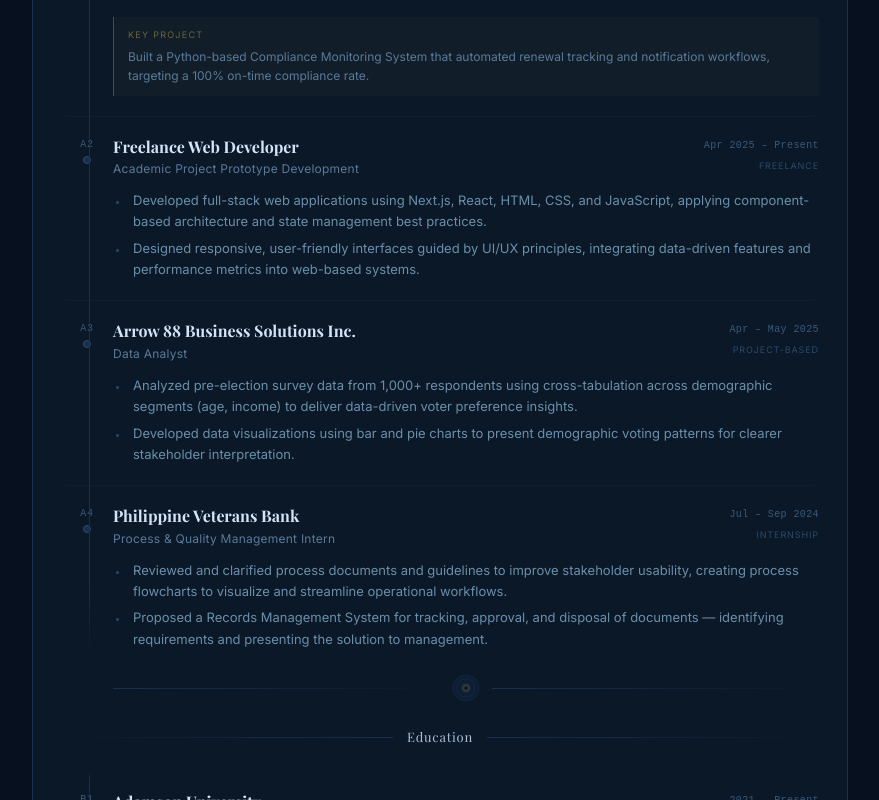
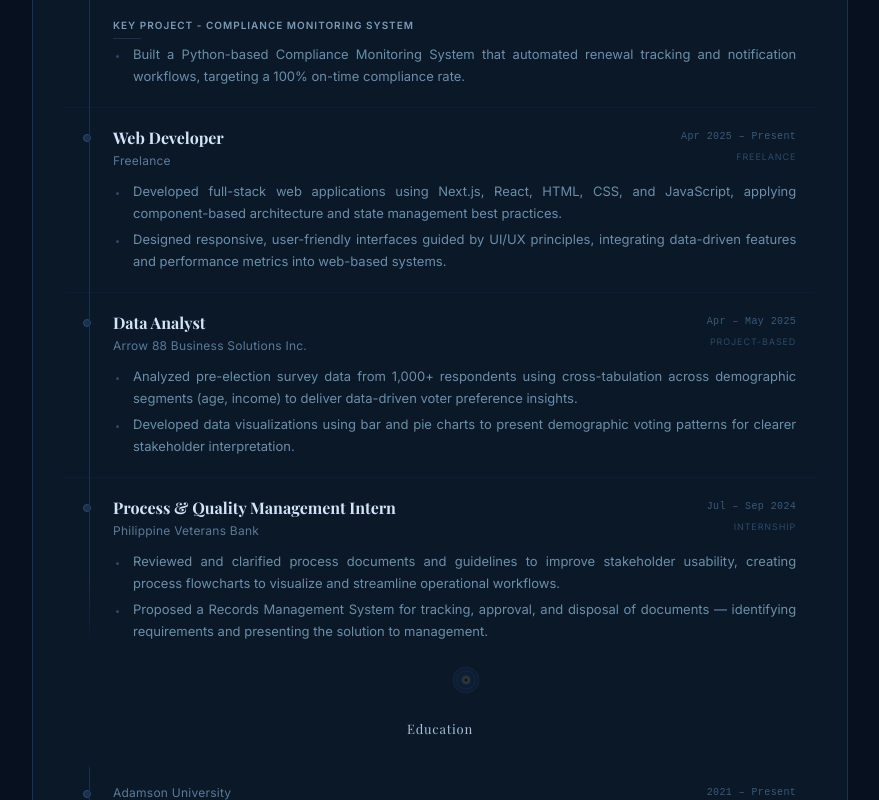
Before and after one commit to Ange-09/ryansantiago-webdev, a Next.js app: page /experience in a window 1280 px wide. Shown: the part 800-1600 px from the top of the page, without its empty margins (200-1079 px from the left). Built offline with nearby package versions, Linux system fonts and the light colour scheme.

Commit message:
Edited experience

```diff
--- a/src/app/(main)/experience/ExperienceSection.module.css
+++ b/src/app/(main)/experience/ExperienceSection.module.css
@@ -7,7 +7,6 @@
    → Org track → Credits block → Disc divider
    → Responsive
 ═══════════════════════════════════════════════ */
-
 
 /* ─────────────────────────────────────────────
    Section shell & atmosphere
@@ -51,14 +50,13 @@
 }
 
 .sectionHeading {
-  font-family: 'Playfair Display', Georgia, serif;
+  font-family: "Playfair Display", Georgia, serif;
   font-size: 32px;
   font-weight: 700;
   color: #d4e4f8;
   margin: 0 0 36px;
   line-height: 1.2;
 }
-
 
 /* ─────────────────────────────────────────────
    Gatefold surface
@@ -74,7 +72,6 @@
   gap: 0;
 }
 
-
 /* ─────────────────────────────────────────────
    Block header  ("Professional Work", "Education" …)
 ───────────────────────────────────────────── */
@@ -87,7 +84,7 @@
 }
 
 .blockHeaderTitle {
-  font-family: 'Playfair Display', Georgia, serif;
+  font-family: "Playfair Display", Georgia, serif;
   font-size: 13px;
   font-weight: 400;
   color: #a8c0d8;
@@ -107,7 +104,6 @@
 .blockHeaderRule:first-child {
   background: linear-gradient(270deg, #1a3050, transparent);
 }
-
 
 /* ─────────────────────────────────────────────
    Groove wrap — contains the vertical groove line
@@ -135,6 +131,17 @@
   pointer-events: none;
 }
 
+.srOnly {
+  position: absolute;
+  width: 1px;
+  height: 1px;
+  padding: 0;
+  margin: -1px;
+  overflow: hidden;
+  clip: rect(0, 0, 0, 0);
+  white-space: nowrap;
+  border: 0;
+}
 
 /* ─────────────────────────────────────────────
    Track entry (shared shell for all entry types)
@@ -143,11 +150,12 @@
 .trackEntry {
   display: flex;
   gap: 0;
-  padding: 20px 0;
+  padding: 20px 3% 20px 0;
   border-bottom: 0.5px solid #0e1e30;
   border-radius: 6px;
   transition: background 0.2s ease;
   cursor: default;
+  text-align: justify;
 }
 
 .trackEntry:last-child {
@@ -169,6 +177,10 @@
    but since we keep state per-entry, we use opacity on body
    text to achieve the "focus" effect without JS on the parent. */
 .trackEntryHovered .companyName {
+  color: #7a9ab8;
+}
+
+.trackEntryHovered .roleTitle {
   color: #eef4ff;
 }
 
@@ -193,7 +205,6 @@
   background: rgba(200, 168, 74, 0.07);
 }
 
-
 /* ─────────────────────────────────────────────
    Track margin column (ID + dot)
 ───────────────────────────────────────────── */
@@ -202,14 +213,15 @@
   display: flex;
   flex-direction: column;
   align-items: center;
-  gap: 6px;
+  justify-content: flex-start;
+  padding-top: 6px;
+  gap: 0;
   width: 52px;
   flex-shrink: 0;
-  padding-top: 3px;
 }
 
 .trackId {
-  font-family: 'SF Mono', 'Fira Code', monospace;
+  font-family: "SF Mono", "Fira Code", monospace;
   font-size: 10px;
   color: #3a5a7a;
   letter-spacing: 0.08em;
@@ -223,7 +235,10 @@
   background: #1a3050;
   border: 0.5px solid #2a4a6a;
   flex-shrink: 0;
-  transition: background 0.25s ease, box-shadow 0.25s ease, border-color 0.25s ease;
+  transition:
+    background 0.25s ease,
+    box-shadow 0.25s ease,
+    border-color 0.25s ease;
 }
 
 .grooveDotActive {
@@ -231,7 +246,6 @@
   border-color: #c8a84a;
   box-shadow: 0 0 8px rgba(200, 168, 74, 0.4);
 }
-
 
 /* ─────────────────────────────────────────────
    Track body
@@ -265,7 +279,18 @@
 }
 
 .companyName {
-  font-family: 'Playfair Display', Georgia, serif;
+  font-size: 12px;
+  color: #5a7a9a; /* was #d4e4f8 */
+  letter-spacing: 0.02em;
+  margin: 0;
+  line-height: 1.45;
+  transition: color 0.2s ease;
+  font-family: inherit; /* no serif — plain sans */
+  font-weight: 400;
+}
+
+.roleTitle {
+  font-family: "Playfair Display", Georgia, serif;
   font-size: 16px;
   font-weight: 700;
   color: #d4e4f8;
@@ -284,7 +309,7 @@
 }
 
 .period {
-  font-family: 'SF Mono', 'Fira Code', monospace;
+  font-family: "SF Mono", "Fira Code", monospace;
   font-size: 10px;
   color: #3a5a7a;
   letter-spacing: 0.04em;
@@ -299,7 +324,6 @@
   text-transform: uppercase;
   white-space: nowrap;
 }
-
 
 /* ─────────────────────────────────────────────
    Subsections (multi-role within one position)
@@ -331,14 +355,13 @@
 
 /* Thin rule under subsection title */
 .subsectionTitle::after {
-  content: '';
+  content: "";
   display: block;
   width: 28px;
   height: 0.5px;
   background: #1a3050;
   margin-top: 4px;
 }
-
 
 /* ─────────────────────────────────────────────
    Bullet lists (shared)
@@ -366,7 +389,6 @@
   font-size: 10px;
 }
 
-
 /* ─────────────────────────────────────────────
    Featured track callout
 ───────────────────────────────────────────── */
@@ -380,7 +402,9 @@
   display: flex;
   flex-direction: column;
   gap: 5px;
-  transition: border-left-color 0.2s ease, background 0.2s ease;
+  transition:
+    border-left-color 0.2s ease,
+    background 0.2s ease;
 }
 
 .featuredLabel {
@@ -396,7 +420,6 @@
   line-height: 1.6;
   margin: 0;
 }
-
 
 /* ─────────────────────────────────────────────
    Credits block (certifications)
@@ -445,7 +468,6 @@
   letter-spacing: 0.04em;
 }
 
-
 /* ─────────────────────────────────────────────
    Disc divider
 ───────────────────────────────────────────── */
@@ -466,7 +488,6 @@
 .discDivider svg {
   flex-shrink: 0;
 }
-
 
 /* ─────────────────────────────────────────────
    Responsive
--- a/src/app/(main)/experience/ExperienceSection.tsx
+++ b/src/app/(main)/experience/ExperienceSection.tsx
@@ -1,19 +1,19 @@
-'use client';
+"use client";
 
-import { useState } from 'react';
-import styles from './ExperienceSection.module.css';
+import { useState } from "react";
+import styles from "./ExperienceSection.module.css";
 import {
   professionalWork,
   educationEntries,
   organizationEntries,
   certifications,
-} from './experienceData';
+} from "./experienceData";
 import type {
   ExperienceEntry,
   EducationEntry,
   OrganizationEntry,
   Certification,
-} from './experienceData';
+} from "./experienceData";
 
 // ─────────────────────────────────────────────
 // DiscDivider
@@ -24,10 +24,31 @@ function DiscDivider() {
     <div className={styles.discDivider} aria-hidden="true">
       <div className={styles.discLine} />
       <svg width="28" height="28" viewBox="0 0 28 28" fill="none">
-        <circle cx="14" cy="14" r="13" fill="#0d1e33" stroke="#1a3050" strokeWidth="0.5" />
-        <circle cx="14" cy="14" r="9"  fill="none"   stroke="#1a3050" strokeWidth="0.5" />
-        <circle cx="14" cy="14" r="5"  fill="none"   stroke="#1a3050" strokeWidth="0.5" />
-        <circle cx="14" cy="14" r="4"  fill="rgba(200,168,74,0.18)" />
+        <circle
+          cx="14"
+          cy="14"
+          r="13"
+          fill="#0d1e33"
+          stroke="#1a3050"
+          strokeWidth="0.5"
+        />
+        <circle
+          cx="14"
+          cy="14"
+          r="9"
+          fill="none"
+          stroke="#1a3050"
+          strokeWidth="0.5"
+        />
+        <circle
+          cx="14"
+          cy="14"
+          r="5"
+          fill="none"
+          stroke="#1a3050"
+          strokeWidth="0.5"
+        />
+        <circle cx="14" cy="14" r="4" fill="rgba(200,168,74,0.18)" />
         <circle cx="14" cy="14" r="1.5" fill="#07101f" />
       </svg>
       <div className={styles.discLine} />
@@ -44,14 +65,14 @@ function TrackEntry({ entry }: { entry: ExperienceEntry }) {
 
   return (
     <article
-      className={`${styles.trackEntry} ${hovered ? styles.trackEntryHovered : ''}`}
+      className={`${styles.trackEntry} ${hovered ? styles.trackEntryHovered : ""}`}
       onMouseEnter={() => setHovered(true)}
       onMouseLeave={() => setHovered(false)}
     >
       {/* Margin: track ID + groove dot */}
       <div className={styles.trackMargin}>
-        <span className={styles.trackId}>{entry.trackId}</span>
-        <span className={`${styles.grooveDot} ${hovered ? styles.grooveDotActive : ''}`} aria-hidden="true" />
+        <span className={styles.srOnly}>{entry.trackId}</span>
+        <span className={`${styles.grooveDot} ...`} />
       </div>
 
       {/* Body */}
@@ -59,10 +80,10 @@ function TrackEntry({ entry }: { entry: ExperienceEntry }) {
         {/* Header row */}
         <div className={styles.entryHeader}>
           <div className={styles.entryHeaderLeft}>
-            <h3 className={styles.companyName}>{entry.company}</h3>
             {entry.roleLabel && (
-              <p className={styles.roleLabel}>{entry.roleLabel}</p>
+              <h3 className={styles.roleTitle}>{entry.roleLabel}</h3>
             )}
+            <p className={styles.companyName}>{entry.company}</p>
           </div>
           <div className={styles.entryHeaderRight}>
             <span className={styles.period}>{entry.period}</span>
@@ -78,7 +99,9 @@ function TrackEntry({ entry }: { entry: ExperienceEntry }) {
                 <p className={styles.subsectionTitle}>{sub.roleTitle}</p>
                 <ul className={styles.bulletList}>
                   {sub.bullets.map((b, i) => (
-                    <li key={i} className={styles.bulletItem}>{b}</li>
+                    <li key={i} className={styles.bulletItem}>
+                      {b}
+                    </li>
                   ))}
                 </ul>
               </div>
@@ -90,17 +113,11 @@ function TrackEntry({ entry }: { entry: ExperienceEntry }) {
         {entry.bullets && entry.bullets.length > 0 && (
           <ul className={styles.bulletList}>
             {entry.bullets.map((b, i) => (
-              <li key={i} className={styles.bulletItem}>{b}</li>
+              <li key={i} className={styles.bulletItem}>
+                {b}
+              </li>
             ))}
           </ul>
-        )}
-
-        {/* Featured project callout */}
-        {entry.featuredProject && (
-          <div className={styles.featuredTrack}>
-            <span className={styles.featuredLabel}>{entry.featuredProject.label}</span>
-            <p className={styles.featuredDesc}>{entry.featuredProject.description}</p>
-          </div>
         )}
       </div>
     </article>
@@ -116,13 +133,13 @@ function EducationTrack({ entry }: { entry: EducationEntry }) {
 
   return (
     <article
-      className={`${styles.trackEntry} ${hovered ? styles.trackEntryHovered : ''}`}
+      className={`${styles.trackEntry} ${hovered ? styles.trackEntryHovered : ""}`}
       onMouseEnter={() => setHovered(true)}
       onMouseLeave={() => setHovered(false)}
     >
       <div className={styles.trackMargin}>
-        <span className={styles.trackId}>{entry.trackId}</span>
-        <span className={`${styles.grooveDot} ${hovered ? styles.grooveDotActive : ''}`} aria-hidden="true" />
+        <span className={styles.srOnly}>{entry.trackId}</span>
+        <span className={`${styles.grooveDot} ...`} />
       </div>
 
       <div className={styles.trackBody}>
@@ -130,7 +147,9 @@ function EducationTrack({ entry }: { entry: EducationEntry }) {
           <div className={styles.entryHeaderLeft}>
             <h3 className={styles.companyName}>{entry.institution}</h3>
             {entry.degrees.map((deg) => (
-              <p key={deg} className={styles.roleLabel}>{deg}</p>
+              <p key={deg} className={styles.roleLabel}>
+                {deg}
+              </p>
             ))}
           </div>
           <span className={styles.period}>{entry.period}</span>
@@ -149,13 +168,13 @@ function OrganizationTrack({ entry }: { entry: OrganizationEntry }) {
 
   return (
     <article
-      className={`${styles.trackEntry} ${hovered ? styles.trackEntryHovered : ''}`}
+      className={`${styles.trackEntry} ${hovered ? styles.trackEntryHovered : ""}`}
       onMouseEnter={() => setHovered(true)}
       onMouseLeave={() => setHovered(false)}
     >
       <div className={styles.trackMargin}>
-        <span className={styles.trackId}>{entry.trackId}</span>
-        <span className={`${styles.grooveDot} ${hovered ? styles.grooveDotActive : ''}`} aria-hidden="true" />
+        <span className={styles.srOnly}>{entry.trackId}</span>
+        <span className={`${styles.grooveDot} ...`} />
       </div>
 
       <div className={styles.trackBody}>
@@ -169,7 +188,9 @@ function OrganizationTrack({ entry }: { entry: OrganizationEntry }) {
 
         <ul className={styles.bulletList}>
           {entry.bullets.map((b, i) => (
-            <li key={i} className={styles.bulletItem}>{b}</li>
+            <li key={i} className={styles.bulletItem}>
+              {b}
+            </li>
           ))}
         </ul>
       </div>
@@ -225,7 +246,6 @@ export default function ExperienceSection() {
         <h2 className={styles.sectionHeading}>The Liner Notes</h2>
 
         <div className={styles.gatefold}>
-
           {/* ── Professional Work ── */}
           <BlockHeader title="Professional Work" />
           <div className={styles.grooveWrap}>
@@ -259,7 +279,6 @@ export default function ExperienceSection() {
 
           {/* ── Certifications ── */}
           <CreditsBlock certs={certifications} />
-
         </div>
       </div>
     </section>
--- a/src/app/(main)/experience/experienceData.ts
+++ b/src/app/(main)/experience/experienceData.ts
@@ -3,10 +3,10 @@
 // ─────────────────────────────────────────────
 
 export type ExperienceType =
-  | 'Full Time'
-  | 'Freelance'
-  | 'Project-Based'
-  | 'Internship';
+  | "Full Time"
+  | "Freelance"
+  | "Project-Based"
+  | "Internship";
 
 export type FeaturedProject = {
   label: string;
@@ -62,105 +62,109 @@ export type Certification = {
 
 export const professionalWork: ExperienceEntry[] = [
   {
-    trackId: 'A1',
-    company: 'Adamson University',
-    roleLabel: 'Technical Staff — Institutional Planning & Policy Development',
-    period: 'Jul 2025 – Present',
-    type: 'Full Time',
+    trackId: "A1",
+    company: "Adamson University",
+    roleLabel: "Technical Staff — Institutional Planning & Policy Development",
+    period: "Jul 2025 – Present",
+    type: "Full Time",
     subsections: [
       {
-        roleTitle: 'ISO Implementation & Compliance Lead',
+        roleTitle: "ISO Implementation & Compliance Lead",
         bullets: [
-          'Led end-to-end implementation of ISO 21001:2018 (EOMS), conducting structured gap analyses against standard requirements and coordinating compliance initiatives across academic and administrative units toward Stage 2 external certification.',
-          'Leveraged existing ISO 9001:2015 QMS documentation to identify gaps, map to-be processes, and address EOMS-specific clauses, reducing redundant procedures and aligning cross-functional workflows.',
+          "Led end-to-end implementation of ISO 21001:2018 (EOMS), conducting structured gap analyses against standard requirements and coordinating compliance initiatives across academic and administrative units toward Stage 2 external certification.",
+          "Leveraged existing ISO 9001:2015 QMS documentation to identify gaps, map to-be processes, and address EOMS-specific clauses, reducing redundant procedures and aligning cross-functional workflows.",
         ],
       },
       {
-        roleTitle: 'EOMS Lead Internal Auditor',
+        roleTitle: "EOMS Lead Internal Auditor",
         bullets: [
-          'Oversaw a team of 44 auditors (7 Lead Auditors, 37 IAs), providing guidance, task assignments, and performance feedback to ensure complete audit coverage and quality outputs.',
-          'Developed audit plans, structured work schedules, and role assignments, while facilitating review meetings to assess compliance and issue OFIs and Corrective Action Reports (CARs).',
+          "Oversaw a team of 44 auditors (7 Lead Auditors, 37 IAs), providing guidance, task assignments, and performance feedback to ensure complete audit coverage and quality outputs.",
+          "Developed audit plans, structured work schedules, and role assignments, while facilitating review meetings to assess compliance and issue OFIs and Corrective Action Reports (CARs).",
         ],
       },
       {
-        roleTitle: 'Document Custodian',
+        roleTitle: "Document Custodian",
         bullets: [
-          'Managed control, review, and updating of EOMS manuals, forms, and policies — ensuring version control, consistency, and compliance with ISO requirements.',
-          'Standardized documentation systems by eliminating procedural overlaps and aligning policies with ISO frameworks across university units.',
+          "Managed control, review, and updating of EOMS manuals, forms, and policies — ensuring version control, consistency, and compliance with ISO requirements.",
+          "Standardized documentation systems by eliminating procedural overlaps and aligning policies with ISO frameworks across university units.",
+        ],
+      },
+      {
+        roleTitle: "Key Project - Compliance Monitoring System",
+        bullets: [
+          "Built a Python-based Compliance Monitoring System that automated renewal tracking and notification workflows, targeting a 100% on-time compliance rate.",
         ],
       },
     ],
-    featuredProject: {
-      label: 'Key project',
-      description:
-        'Built a Python-based Compliance Monitoring System that automated renewal tracking and notification workflows, targeting a 100% on-time compliance rate.',
-    },
   },
   {
-    trackId: 'A2',
-    company: 'Freelance Web Developer',
-    roleLabel: 'Academic Project Prototype Development',
-    period: 'Apr 2025 – Present',
-    type: 'Freelance',
+    trackId: "A2",
+    company: "Freelance",
+    roleLabel: "Web Developer",
+    period: "Apr 2025 – Present",
+    type: "Freelance",
     bullets: [
-      'Developed full-stack web applications using Next.js, React, HTML, CSS, and JavaScript, applying component-based architecture and state management best practices.',
-      'Designed responsive, user-friendly interfaces guided by UI/UX principles, integrating data-driven features and performance metrics into web-based systems.',
+      "Developed full-stack web applications using Next.js, React, HTML, CSS, and JavaScript, applying component-based architecture and state management best practices.",
+      "Designed responsive, user-friendly interfaces guided by UI/UX principles, integrating data-driven features and performance metrics into web-based systems.",
     ],
   },
   {
-    trackId: 'A3',
-    company: 'Arrow 88 Business Solutions Inc.',
-    roleLabel: 'Data Analyst',
-    period: 'Apr – May 2025',
-    type: 'Project-Based',
+    trackId: "A3",
+    company: "Arrow 88 Business Solutions Inc.",
+    roleLabel: "Data Analyst",
+    period: "Apr – May 2025",
+    type: "Project-Based",
     bullets: [
-      'Analyzed pre-election survey data from 1,000+ respondents using cross-tabulation across demographic segments (age, income) to deliver data-driven voter preference insights.',
-      'Developed data visualizations using bar and pie charts to present demographic voting patterns for clearer stakeholder interpretation.',
+      "Analyzed pre-election survey data from 1,000+ respondents using cross-tabulation across demographic segments (age, income) to deliver data-driven voter preference insights.",
+      "Developed data visualizations using bar and pie charts to present demographic voting patterns for clearer stakeholder interpretation.",
     ],
   },
   {
-    trackId: 'A4',
-    company: 'Philippine Veterans Bank',
-    roleLabel: 'Process & Quality Management Intern',
-    period: 'Jul – Sep 2024',
-    type: 'Internship',
+    trackId: "A4",
+    company: "Philippine Veterans Bank",
+    roleLabel: "Process & Quality Management Intern",
+    period: "Jul – Sep 2024",
+    type: "Internship",
     bullets: [
-      'Reviewed and clarified process documents and guidelines to improve stakeholder usability, creating process flowcharts to visualize and streamline operational workflows.',
-      'Proposed a Records Management System for tracking, approval, and disposal of documents — identifying requirements and presenting the solution to management.',
+      "Reviewed and clarified process documents and guidelines to improve stakeholder usability, creating process flowcharts to visualize and streamline operational workflows.",
+      "Proposed a Records Management System for tracking, approval, and disposal of documents — identifying requirements and presenting the solution to management.",
     ],
   },
 ];
 
 export const educationEntries: EducationEntry[] = [
   {
-    trackId: 'B1',
-    institution: 'Adamson University',
+    trackId: "B1",
+    institution: "Adamson University",
     degrees: [
-      'Bachelor of Science in Industrial Engineering — Jul 2025',
-      'Master of Science in Management Engineering — 9 Units Completed',
+      "Bachelor of Science in Industrial Engineering — Jul 2025",
+      "Master of Science in Management Engineering — 9 Units Completed",
     ],
-    period: '2021 – Present',
+    period: "2021 – Present",
   },
 ];
 
 export const organizationEntries: OrganizationEntry[] = [
   {
-    trackId: 'C1',
-    title: 'Vice President for Finance & Supply Chain',
-    org: 'PIIE-ORSP Adamson University Chapter',
-    period: 'Aug 2024 – May 2025',
+    trackId: "C1",
+    title: "Vice President for Finance & Supply Chain",
+    org: "PIIE-ORSP Adamson University Chapter",
+    period: "Aug 2024 – May 2025",
     bullets: [
-      'Managed a ₱200,000+ budget for the 7th Industrial Engineering Summit, overseeing planning, disbursement, and post-event reconciliation.',
-      'Led a 6-person procurement and logistics team across multiple events, coordinating with suppliers, event heads, and university offices for on-time, transparent execution.',
+      "Managed a ₱200,000+ budget for the 7th Industrial Engineering Summit, overseeing planning, disbursement, and post-event reconciliation.",
+      "Led a 6-person procurement and logistics team across multiple events, coordinating with suppliers, event heads, and university offices for on-time, transparent execution.",
     ],
   },
 ];
 
 export const certifications: Certification[] = [
-  { name: 'Google Project Management Certificate', issuer: 'Google' },
-  { name: 'Microsoft Business Analyst Certificate', issuer: 'Microsoft' },
-  { name: 'Control of Documented Information Training', issuer: 'CQL' },
-  { name: 'ISO 19011 Internal System Auditor Training', issuer: 'CQL' },
-  { name: 'Certified Lean Six Sigma Yellow Belt', issuer: 'GoLeanSixSigma' },
-  { name: 'Lean Six Sigma Green Belt Certificate', issuer: 'Kennesaw State University' },
+  { name: "Google Project Management Certificate", issuer: "Google" },
+  { name: "Microsoft Business Analyst Certificate", issuer: "Microsoft" },
+  { name: "Control of Documented Information Training", issuer: "CQL" },
+  { name: "ISO 19011 Internal System Auditor Training", issuer: "CQL" },
+  { name: "Certified Lean Six Sigma Yellow Belt", issuer: "GoLeanSixSigma" },
+  {
+    name: "Lean Six Sigma Green Belt Certificate",
+    issuer: "Kennesaw State University",
+  },
 ];
```
